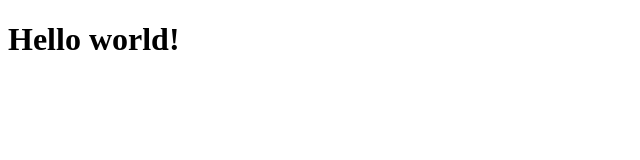
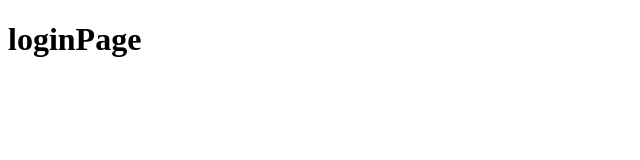
Before and after one commit to flavokrkkk/react-event-app, a React (Vite) app: page / in a window 1280 px wide. Shown: the top 160 px of the page, without its empty margins (0-640 px from the left). Built offline with nearby package versions, Linux system fonts and the light colour scheme.

Commit message:
implementation of application navigation

```diff
--- a/src/App.tsx
+++ b/src/App.tsx
@@ -1,7 +1,9 @@
+import AppRoutes from "./routes/AppRoutes";
+
 function App() {
   return (
     <>
-      <h1>Hello world!</h1>
+      <AppRoutes />
     </>
   );
 }
--- /dev/null
+++ b/src/routes/AppRoutes.tsx
@@ -0,0 +1,30 @@
+import { Route, Routes } from "react-router-dom";
+import { privateRoutes, publicRoutes } from ".";
+import LoginPage from "../pages/LoginPage/LoginPage";
+import EventPage from "../pages/EventPage/EventPage";
+
+const AppRoutes = () => {
+  const isAuth = false;
+
+  return (
+    <>
+      {isAuth ? (
+        <Routes>
+          {privateRoutes.map(({ path, component }) => (
+            <Route path={path} Component={component} key={path} />
+          ))}
+          <Route path="*" Component={EventPage} />
+        </Routes>
+      ) : (
+        <Routes>
+          {publicRoutes.map(({ path, component }) => (
+            <Route path={path} Component={component} key={path} />
+          ))}
+          <Route path="*" Component={LoginPage} />
+        </Routes>
+      )}
+    </>
+  );
+};
+
+export default AppRoutes;
--- /dev/null
+++ b/src/routes/index.ts
@@ -0,0 +1,27 @@
+import React from "react";
+import EventPage from "../pages/EventPage/EventPage";
+import LoginPage from "../pages/LoginPage/LoginPage";
+
+export const enum RouteNames {
+  LOGIN = "/login",
+  EVENT = "/",
+}
+
+export interface IRoute {
+  path: string;
+  component: React.ComponentType;
+}
+
+export const publicRoutes = <IRoute[]>[
+  {
+    path: RouteNames.LOGIN,
+    component: LoginPage,
+  },
+];
+
+export const privateRoutes = <IRoute[]>[
+  {
+    path: RouteNames.EVENT,
+    component: EventPage,
+  },
+];
```
